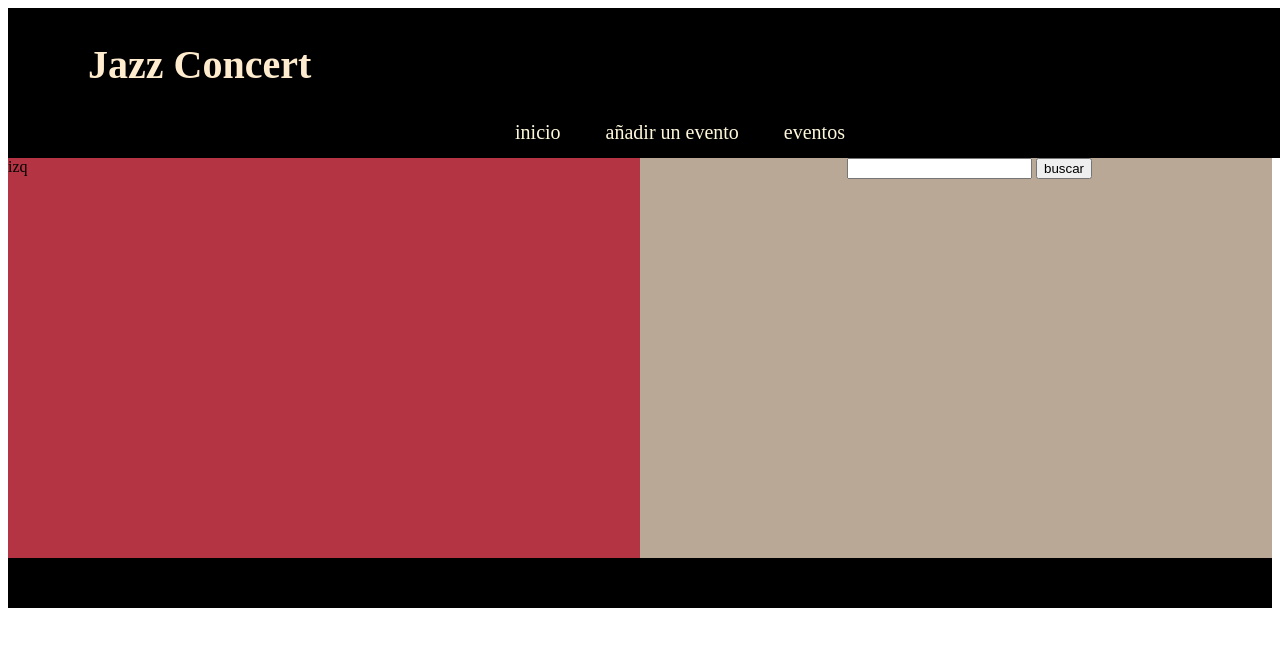
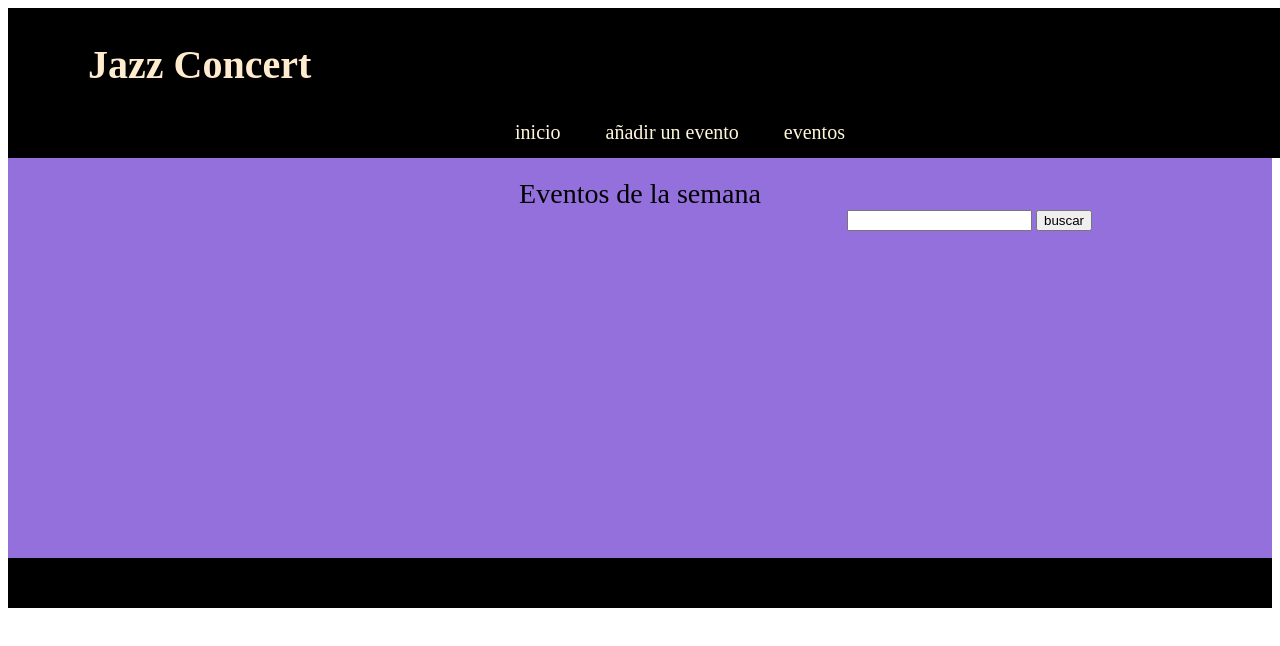
Before and after one commit to kokeajevio/Jazz_concert, a plain HTML site: page header/header_index.html in a window 1280 px wide. Shown: the top 646 px of the page. Drawn offline with Linux system fonts and the light colour scheme.

Commit message:
gridmejorado

```diff
--- a/header/header_index.html
+++ b/header/header_index.html
@@ -20,7 +20,7 @@
         grid-template: 150px 400px  50px / 1fr  1fr ;
         grid-template-areas:
       "header               header"
-      "izquierda            derecha"
+      "centro                 centro"
       "footer                  footer";
 
 
@@ -30,36 +30,33 @@
 
 
                               }
-                              .item{
 
-                       background-color: black;
-
-                   }
     .header{
 
         grid-area: header;
        }
 
 
-     .izquierda{
-                        grid-area: izquierda;
-                        background: #B43443;
+     .centro{
+                        grid-area: centro;
+                        background:#9370DB;
 
 
                     }
 
-     .derecha{
-                        grid-area: derecha;
+    .centro-logo {
+       text-align: center;
+       padding-top: 20px;
+       font-size: 28px;
 
-                        background-color: #BAA896;
+    }
 
 
-                    }
      .footer{
                        grid-area: footer;
 
           text-align: center;
-
+        background-color: black;
 
         }
 
@@ -82,9 +79,11 @@
       </div>
     </div>
 
-      <div class=" item izquierda">izq</div>
+      <div class=" item centro">
+          <div class="item centro-logo">
+            Eventos de la semana
+          </div>
 
-      <div class=" item derecha">
 
 
       <form action ="siteURL"method =get>
@@ -94,7 +93,7 @@
 
      </div>
 
-      <div class=" item footer">pllll</div>
+      <div class=" item footer"></div>
 
 
 
```
